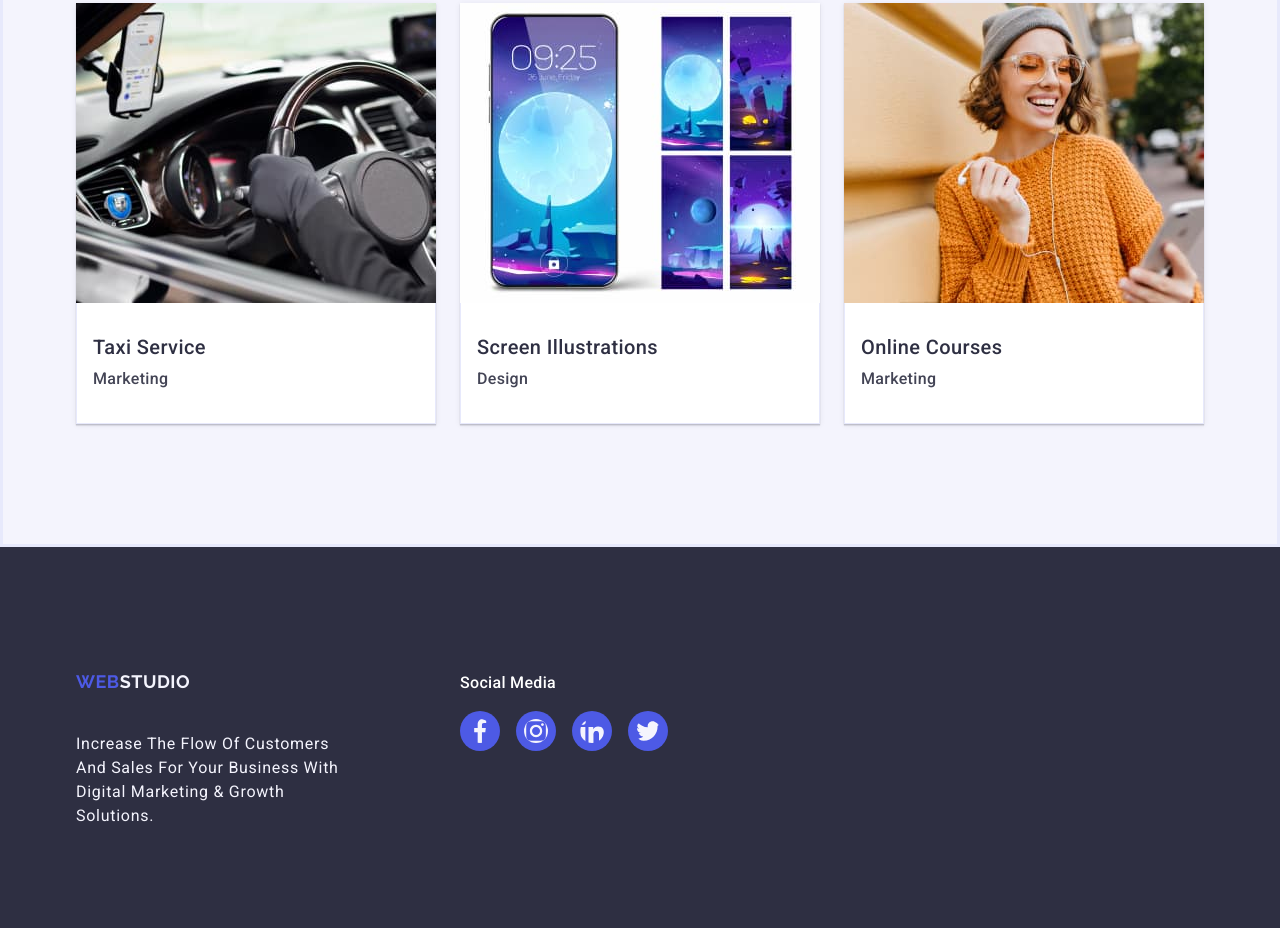
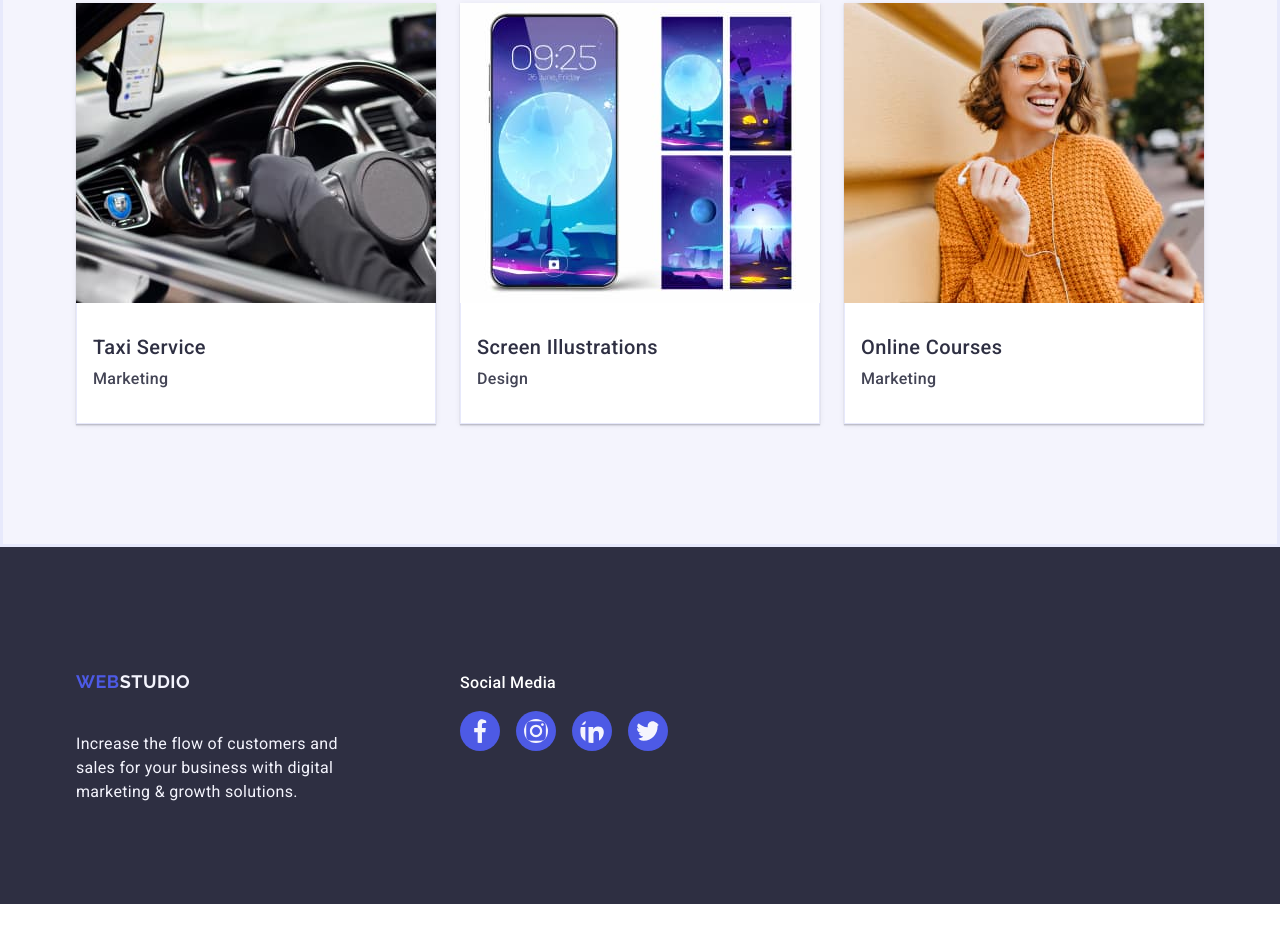
Before and after one commit to rafim2223/hw-4go-it, a plain HTML site: page index.html in a window 1280 px wide. Shown: the part 2642-3570 px from the top of the page. After the commit the page ends 3546 px from the top, so only its background shows below. Drawn offline with nearby package versions, Linux system fonts and the light colour scheme; a script that the page names is missing.

Commit message:
Update styles.css

```diff
--- a/css/styles.css
+++ b/css/styles.css
@@ -342,6 +342,8 @@ img {
   line-height: 1.5;
   max-width: 264px;
   font-size: 16px;
+  letter-spacing: 0.02em;
+  text-transform: none;
 }
 .section-third-p {
   font-size: 16px;
@@ -582,7 +584,6 @@ img {
 .footer-div-logo {
   flex-direction: row;
   align-items: baseline;
-  left: 156px;
 }
 .footer-paragraph {
   font-weight: 500;
```
